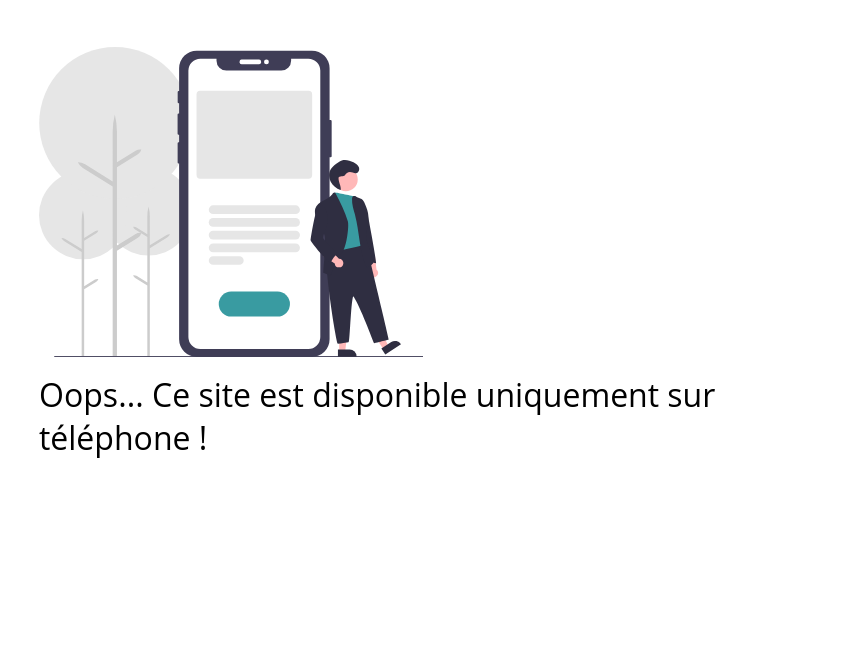
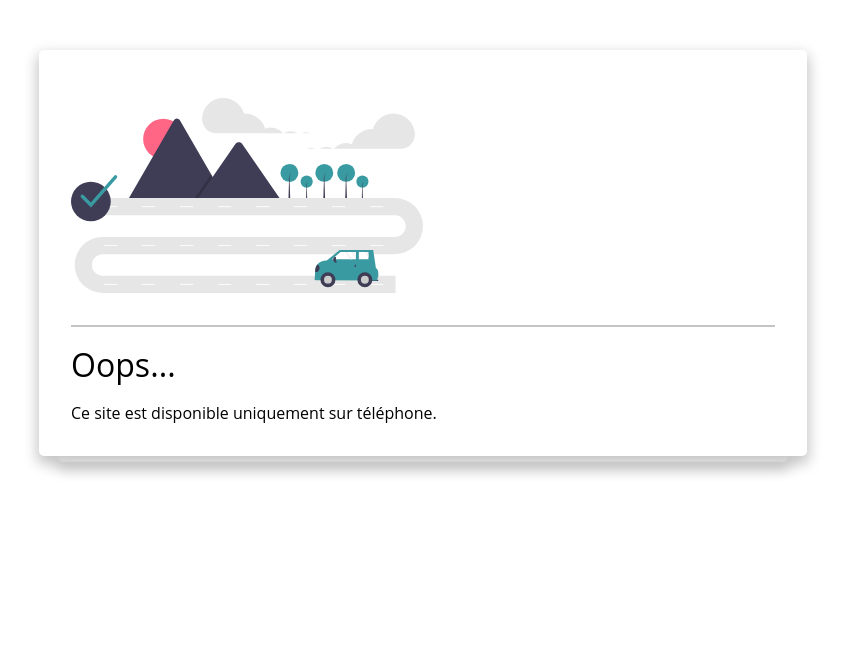
Before and after one commit to NicolasVaillant/travelCar, a plain HTML site: page index.html in a window 1280 px wide. Shown: the part 147-798 px from the top of the page, without its empty margins (217-1062 px from the left). Drawn offline with nearby package versions, Linux system fonts and the light colour scheme.

Commit message:
Avoid customers to use Laptop v/1.1 [DESIGN UPDATED]
> Smartphone Only !

Took 27 minutes

```diff
--- a/css/main.scss
+++ b/css/main.scss
@@ -747,25 +747,53 @@ body{
             height: 100vh;
             z-index: 9999999;
             background: var(--main_container);
+
+            .all{
+                position: relative;
                 @include tn-flex-column;
+                width: 60%;
+                height: auto;
+                margin: auto;
 
                 .wrapper{
                     color: var(--main_title);
-                width: 60%;
-                height: auto;
                     @include tn-flex-column;
                     @include justify-left;
                     gap: 1em;
+                    background: var(--main_container);
+                    box-shadow: 0 6px 14px 2px var(--box_shadow);
+                    border-radius: var(--border1);
+                    padding: 2em;
+                    z-index: 0;
 
                     img{
                         width: 50%;
                         height: auto;
+                        margin: 1em 0;
+                    }
+                    hr{
+                        width: 100%;
+                        border: 1px solid var(--grey1);
                     }
                     h1{
                         font-weight: initial;
                     }
                 }
 
+                .wrapperBefore{
+                    position: absolute;
+                    top: 0;
+                    left: 0;
+                    background: var(--main_container);
+                    width: 100%;
+                    height: 100%;
+                    transform: scale(0.95);
+                    margin-top: 1em;
+                    box-shadow: 0 6px 14px 2px var(--box_shadow);
+                    border-radius: var(--border1);
+                    z-index: -1;
                 }
             }
         }
+    }
+}
--- a/index.html
+++ b/index.html
@@ -231,11 +231,15 @@
 </div>
 <!--Container displayed when device is not a smartphone-->
 <div class="desktopContainer">
-    <div class="wrapper">
-        <img src="ressources/img/undraw.svg" alt="Mobile only">
-        <h1>Oops... Ce site est disponible uniquement sur téléphone !</h1>
+    <div class="all">
+        <div class="wrapper">
+            <img src="ressources/img/undraw_nav.svg" alt="Mobile only">
+            <hr>
+            <h1>Oops...</h1>
+            <p>Ce site est disponible uniquement sur téléphone.</p>
+        </div>
+        <div class="wrapperBefore"></div>
     </div>
-
 </div>
 </body>
 </html>
```
Also changed, not shown: css/main.css, ressources/img/undraw_nav.svg (added), 1 other file. Lines whose indentation alone changed are shown as unchanged.
